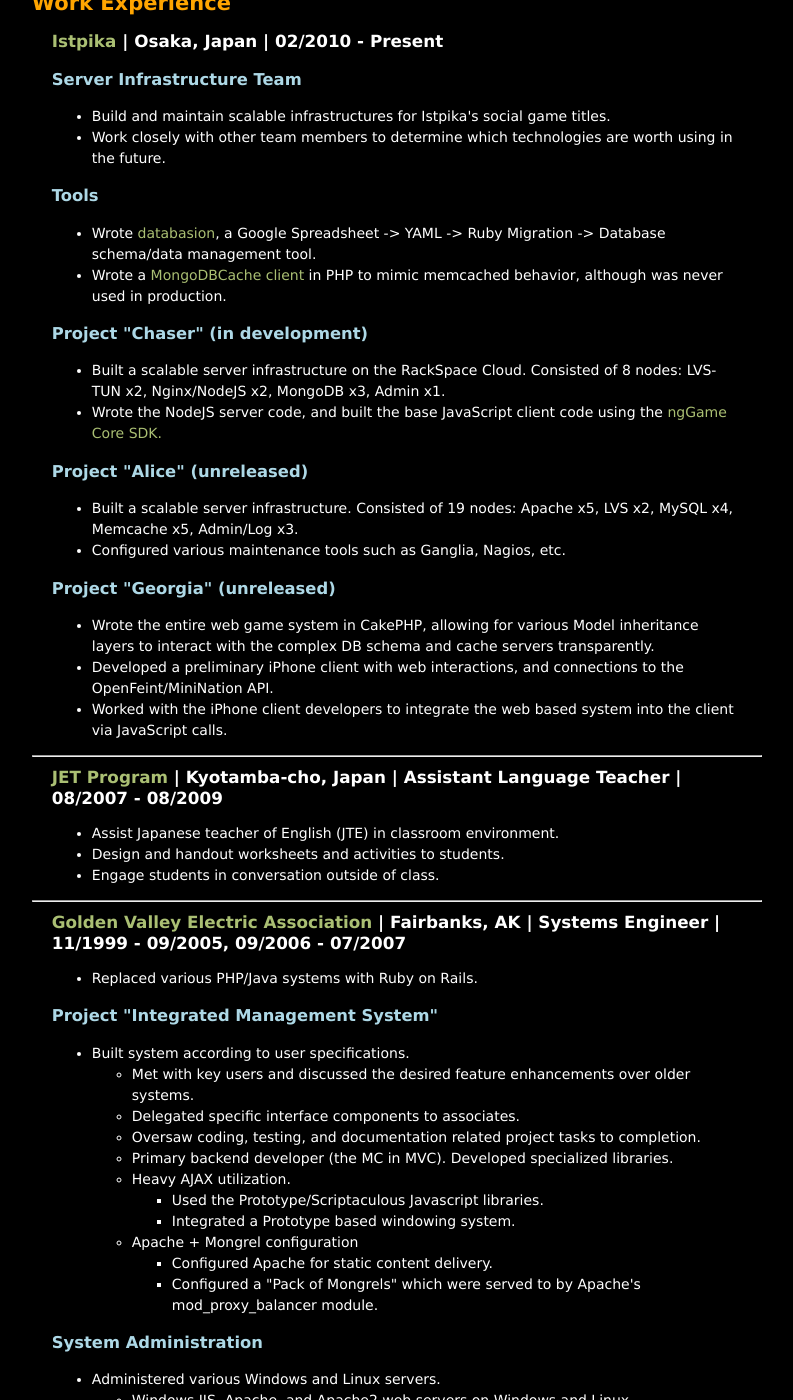
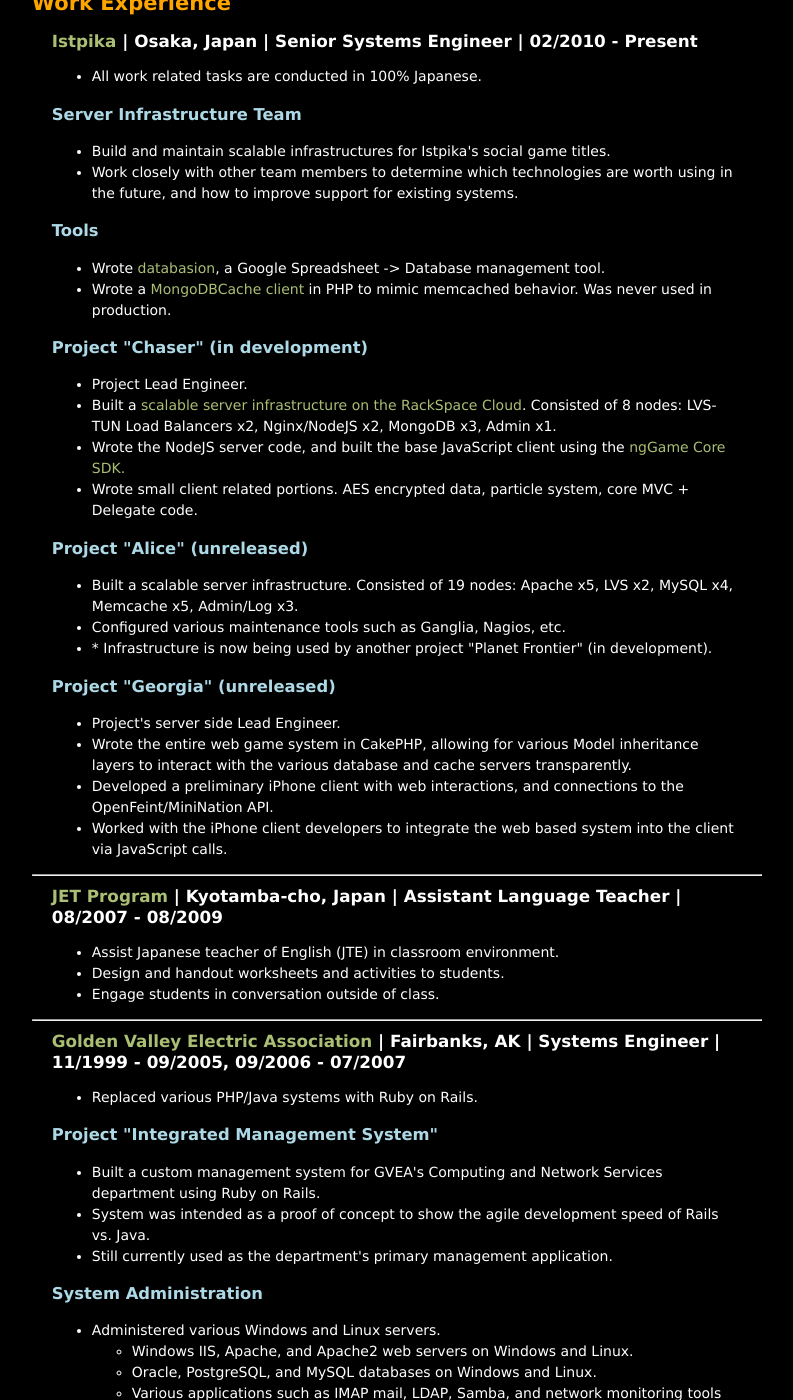
Before and after one commit to boj/boj.github.com, a Jekyll site: the page built from resume.html, in a window 1280 px wide and 1400 px high, scrolled down 430 px. Shown: the whole window, without its empty margins (243-1036 px from the left). Built offline with Jekyll 4.4.1, drawn with Linux system fonts in a browser that asks for light colours; Markdown is read by kramdown in place of the engine named in the settings; some of the changed text lies outside the part shown.

Commit message:
resume update

```diff
--- a/resume.html
+++ b/resume.html
@@ -35,32 +35,39 @@
 
 	<div class="work_box">
 		<span class="employer_data">
-			<a href="http://www.istpika.com">Istpika</a> | Osaka, Japan | 02/2010 - Present
+			<a href="http://www.istpika.com">Istpika</a> | Osaka, Japan | Senior Systems Engineer | 02/2010 - Present
 		</span>
 		<div class="job_data">
+		  <ul>
+		    <li>All work related tasks are conducted in 100% Japanese.</li>
+		  </ul>
 			<h3>Server Infrastructure Team</h3>
 			<ul>
 			  <li>Build and maintain scalable infrastructures for Istpika's social game titles.</li>
-			  <li>Work closely with other team members to determine which technologies are worth using in the future.</li>
+			  <li>Work closely with other team members to determine which technologies are worth using in the future, and how to improve support for existing systems.</li>
 			</ul>
 			<h3>Tools</h3>
 			<ul>
-			  <li>Wrote <a href="https://github.com/boj/databasion" title="databasion">databasion</a>, a Google Spreadsheet -> YAML -> Ruby Migration -> Database schema/data management tool.</li>
-			  <li>Wrote a <a href="http://github.com/boj/mongodbcache-php" title="MongoDBCache">MongoDBCache client</a> in PHP to mimic memcached behavior, although was never used in production.</li>
+			  <li>Wrote <a href="https://github.com/boj/databasion" title="databasion">databasion</a>, a Google Spreadsheet -> Database management tool.</li>
+			  <li>Wrote a <a href="http://github.com/boj/mongodbcache-php" title="MongoDBCache">MongoDBCache client</a> in PHP to mimic memcached behavior.  Was never used in production.</li>
 			</ul>
 			<h3>Project "Chaser" (in development)</h3>
 			<ul>
-			  <li>Built a scalable server infrastructure on the RackSpace Cloud.  Consisted of 8 nodes: LVS-TUN x2, Nginx/NodeJS x2, MongoDB x3, Admin x1.</li>
-			  <li>Wrote the NodeJS server code, and built the base JavaScript client code using the <a href="http://developer.getmobage.com/" title="ngGame">ngGame Core SDK.</a></li>
+			  <li>Project Lead Engineer.</li>
+			  <li>Built a <a href="http://boj.github.com/blog/2011/01/14/lvs-nginx-nodejs-mongodb-cluster-setup-on-rackspace/" title"LVS Nginx Nodjs MongoDB - Cluster setup on RackSpace">scalable server infrastructure on the RackSpace Cloud</a>.  Consisted of 8 nodes: LVS-TUN Load Balancers x2, Nginx/NodeJS x2, MongoDB x3, Admin x1.</li>
+			  <li>Wrote the NodeJS server code, and built the base JavaScript client using the <a href="http://developer.getmobage.com/" title="ngGame">ngGame Core SDK.</a></li>
+			  <li>Wrote small client related portions.  AES encrypted data, particle system, core MVC + Delegate code.</li>
 			</ul>
 			<h3>Project "Alice" (unreleased)</h3>
 			<ul>
 			  <li>Built a scalable server infrastructure.  Consisted of 19 nodes: Apache x5, LVS x2, MySQL x4, Memcache x5, Admin/Log x3.</li>
 			  <li>Configured various maintenance tools such as Ganglia, Nagios, etc.</li>
+			  <li>* Infrastructure is now being used by another project "Planet Frontier" (in development).</li>
 			</ul>
 			<h3>Project "Georgia" (unreleased)</h3>
 			<ul>
-			  <li>Wrote the entire web game system in CakePHP, allowing for various Model inheritance layers to interact with the complex DB schema and cache servers transparently.</li>
+			  <li>Project's server side Lead Engineer.</li>
+			  <li>Wrote the entire web game system in CakePHP, allowing for various Model inheritance layers to interact with the various database and cache servers transparently.</li>
 			  <li>Developed a preliminary iPhone client with web interactions, and connections to the OpenFeint/MiniNation API.</li>
 			  <li>Worked with the iPhone client developers to integrate the web based system into the client via JavaScript calls.</li>
 			</ul>
@@ -94,26 +101,9 @@
 		  </ul>
 		  <h3>Project "Integrated Management System"</h3>
 			<ul>
-				<li>Built system according to user specifications.
-					<ul>
-            <li>Met with key users and discussed the desired feature enhancements over older systems.</li>
-						<li>Delegated specific interface components to associates.</li>
-						<li>Oversaw coding, testing, and documentation related project tasks to completion.</li>
-            <li>Primary backend developer (the MC in MVC).  Developed specialized libraries.</li>
-            <li>Heavy AJAX utilization.
-              <ul>
-                <li>Used the Prototype/Scriptaculous Javascript libraries.</li>
-                <li>Integrated a Prototype based windowing system.</li>
-              </ul>
-            </li>
-            <li>Apache + Mongrel configuration
-              <ul>
-                <li>Configured Apache for static content delivery.</li>
-                <li>Configured a "Pack of Mongrels" which were served to by Apache's mod_proxy_balancer module.</li>
-              </ul>
-            </li>
-					</ul>
-				</li>
+				<li>Built a custom management system for GVEA's Computing and Network Services department using Ruby on Rails.</li>
+				<li>System was intended as a proof of concept to show the agile development speed of Rails vs. Java.</li>
+				<li>Still currently used as the department's primary management application.</li>
 			</ul>
 			<h3>System Administration</h3>
 			<ul>
@@ -130,7 +120,7 @@
 				<li>Developed and supported internal and external corporate websites (Windows and Linux respectively).</li>
 				<li>Built and supported several productivity applications on the company intranet.
 					<ul>
-						<li>Standardized PHP code base (MVC design pattern, ORM, and Smarty templates).</li>
+						<li>Standardized PHP code base (MVC design pattern, custom ORM, and Smarty templates).</li>
 						<li>
 							Data Center Fiber Management System, Content Management System,
 							Helpdesk/Project Work Order Management System, Inventory Management System,
@@ -176,10 +166,8 @@
 			<ul>
 				<li>Taught a 3 credit course on basic linux installation, usage, and configuration.</li>
 				<li>Students were taught in a lab environment with hands on experience.</li>
-				<li>The final exam tested their ability to install a linux system, configure a workstation environment,
-					and build a new linux kernel.</li>
-				<li>Advanced topics included system security, server configuration, and
-					linux in a large scale network environment.</li>
+				<li>The final exam tested their ability to install a linux system, configure a workstation environment, and build a new linux kernel.</li>
+				<li>Advanced topics included system security, server configuration, and linux in a large scale network environment.</li>
 			</ul>
 		</div>
 	</div>
@@ -194,8 +182,8 @@
 	<div class="section_detail">
 		<strong>Programming Languages:</strong>
 		<ul>
-			<li>Ruby, Python, PHP, JavaScript, SQL.</li>
-			<li>Objective-C, C#, Java, C/C++, x86 ASM, Pascal, ASP, Perl, ETI.</li>
+			<li>Ruby, Python, JavaScript, PHP, SQL.</li>
+			<li>Objective-C, C/C++, C#, Java, x86 ASM, Pascal, ASP, Perl, ETI.</li>
 		</ul>
 	</div>
 
```
Also changed, not shown: other parts of resume.html (+1 -1 lines).
